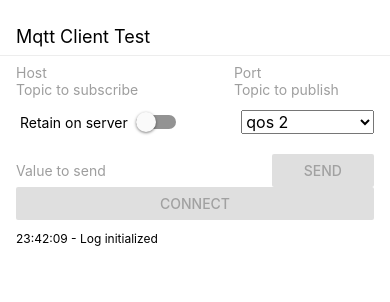
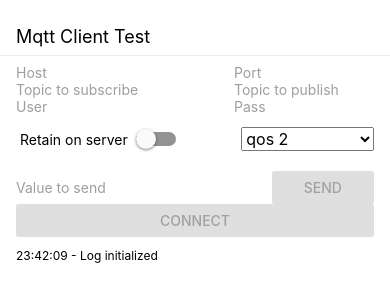
Before and after one commit to darleikroth/MqttClient, a React Native app: screen / in a window 390 px wide. Shown: the top 302 px of the page. Built offline with nearby package versions, Linux system fonts and the light colour scheme.

Commit message:
Add user and pass params

```diff
--- a/package.json
+++ b/package.json
@@ -1,6 +1,6 @@
 {
   "name": "MqttClient",
-  "version": "0.3.0",
+  "version": "0.4.0",
   "private": true,
   "scripts": {
     "start": "node node_modules/react-native/local-cli/cli.js start",
--- a/src/App.js
+++ b/src/App.js
@@ -57,6 +57,8 @@ class App extends React.Component
       port: '',
       subTopic: '',
       pubTopic: '',
+      user: '',
+      pass: '',
       value: '',
       qos: "2",
       retain: false,
@@ -85,7 +87,12 @@ class App extends React.Component
           host: dd.host,
           port: dd.port,
           subTopic: dd.subTopic,
-          pubTopic: dd.pubTopic
+          pubTopic: dd.pubTopic,
+          user: dd.user || '',
+          pass: dd.pass || '',
+          qos: dd.qos || '2',
+          retain: dd.retain || false,
+          value: dd.value || '',
         });
         return;
       }
@@ -94,7 +101,12 @@ class App extends React.Component
         host: '',
         port: '',
         subTopic: '',
-        pubTopic: ''
+        pubTopic: '',
+        user: '',
+        pass: '',
+        qos: '2',
+        retain: false,
+        value: '',
       }));
     }
     catch (e) {
@@ -127,7 +139,9 @@ class App extends React.Component
     that.client = await mqtt.createClient({
       host: this.state.host,
       port: Number(this.state.port),
-      clientId: 'id:' + getRandomInt(moment().valueOf())
+      clientId: 'id:' + getRandomInt(moment().valueOf()),
+      user: this.state.user || null,
+      pass: this.state.pass || null,
     });
 
     that.client.on('closed', function() {
@@ -284,7 +298,38 @@ class App extends React.Component
               underlineColorAndroid="#9E9E9E"
               returnKeyType="done"
               selectTextOnFocus
+              onSubmitEditing={() => this.user.focus()}
               onBlur={() => this._mergeItem({ pubTopic: this.state.pubTopic })}
+            />
+          </View>
+          <View style={{ flexDirection: 'row' }}>
+            <TextInput
+              style={{ flex: 1 }}
+              ref={c => this.user = c}
+              value={this.state.user}
+              onChangeText={(text) => this.setState({ user: text })}
+              autoCapitalize="none"
+              placeholder="User"
+              placeholderTextColor="#9E9E9E"
+              underlineColorAndroid="#9E9E9E"
+              returnKeyType="next"
+              selectTextOnFocus
+              onSubmitEditing={() => this.pass.focus()}
+              onBlur={() => this._mergeItem({ user: this.state.user })}
+            />
+            <TextInput
+              style={{ flex: 1 }}
+              ref={c => this.pass = c}
+              value={this.state.pass}
+              onChangeText={(text) => this.setState({ pass: text })}
+              autoCapitalize="none"
+              autoCorrect={false}
+              placeholder="Pass"
+              placeholderTextColor="#9E9E9E"
+              underlineColorAndroid="#9E9E9E"
+              returnKeyType="done"
+              selectTextOnFocus
+              onBlur={() => this._mergeItem({ pass: this.state.pass })}
             />
           </View>
           {this.renderSelects()}
@@ -301,6 +346,7 @@ class App extends React.Component
               returnKeyType="send"
               selectTextOnFocus
               onSubmitEditing={() => this.sendData()}
+              onBlur={() => this._mergeItem({ value: this.state.value })}
             />
             <View style={{ flex: 2 }}>
               <Button
@@ -359,7 +405,10 @@ class App extends React.Component
               <Text>Retain on server</Text>
               <Switch
                 style={{ marginLeft: 8 }}
-                onValueChange={retain => this.setState({ retain })}
+                onValueChange={retain => {
+                  this._mergeItem({ retain });
+                  this.setState({ retain });
+                }}
                 value={this.state.retain}
               />
             </View>
@@ -369,7 +418,10 @@ class App extends React.Component
           <Picker
             mode="dropdown"
             selectedValue={this.state.qos}
-            onValueChange={qos => this.setState({ qos })}>
+            onValueChange={qos => {
+              this._mergeItem({ qos });
+              this.setState({ qos });
+            }}>
             <Picker.Item label="qos 0" value="0" />
             <Picker.Item label="qos 1" value="1" />
             <Picker.Item label="qos 2" value="2" />
```
Also changed, not shown: 1 other file (tests, documents, lock files or other folders).
